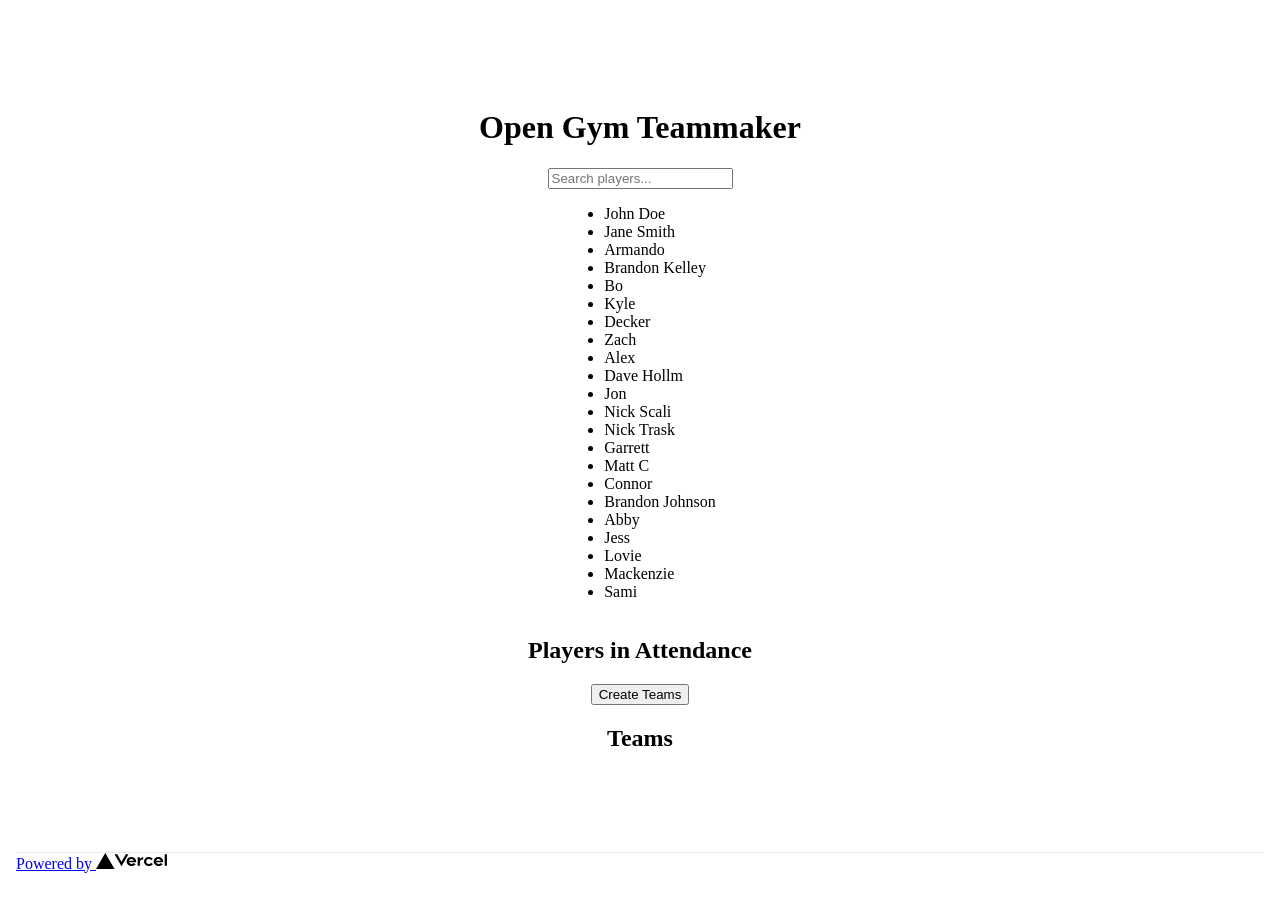
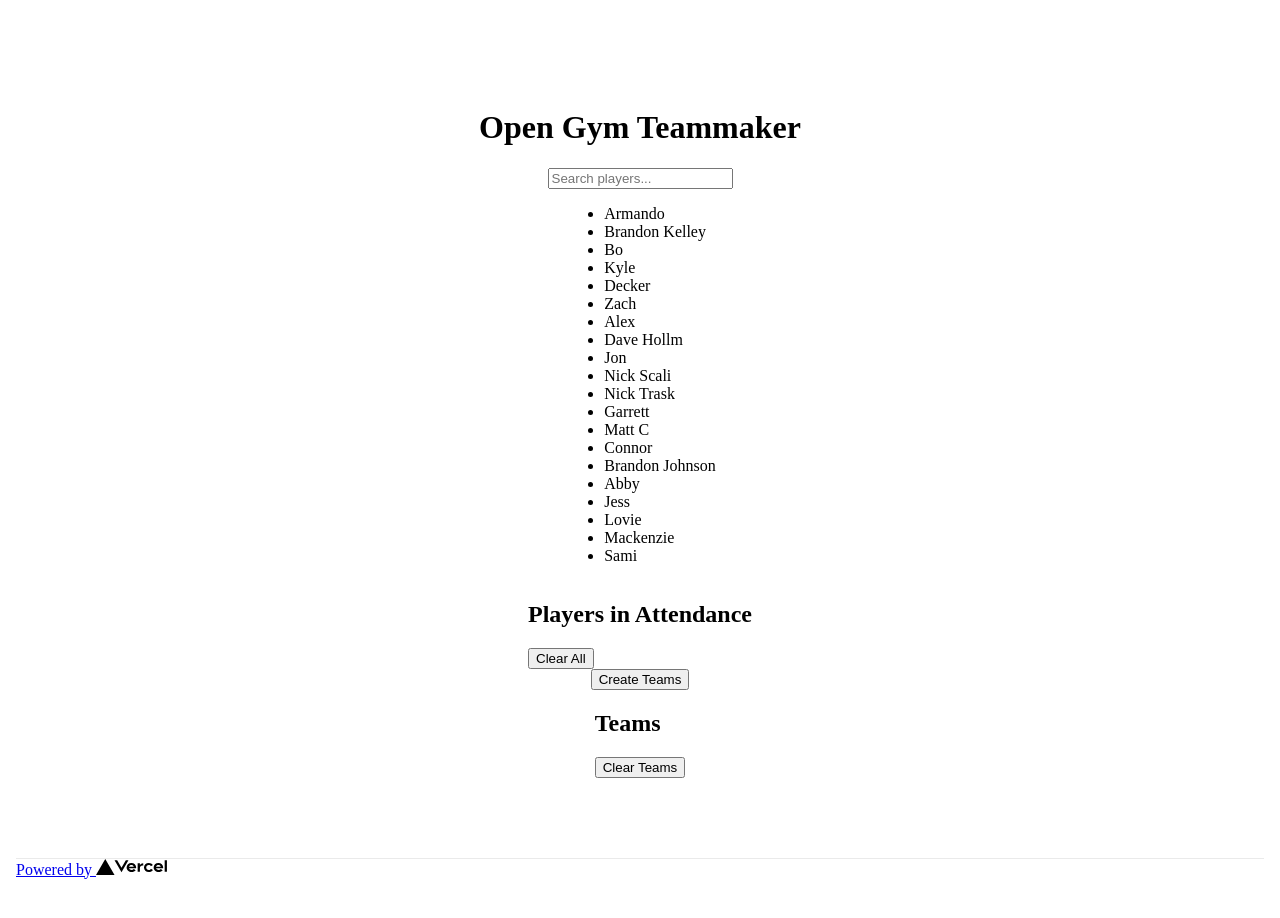
Before and after one commit to jsartin513/open-gym, a Next.js app: page / in a window 1280 px wide. Shown: the top 918 px of the page. Built offline with nearby package versions, Linux system fonts and the light colour scheme.

Commit message:
names, clear button

```diff
--- a/pages/index.js
+++ b/pages/index.js
@@ -3,8 +3,6 @@ import Head from 'next/head';
 import styles from '../styles/Home.module.css';
 
 const regularPlayers = [
-  { name: 'John Doe', gender: 'male', extraStrongArm: true, skillLevel: 'advanced' },
-  { name: 'Jane Smith', gender: 'female', skillLevel: 'intermediate' },
   { name: 'Armando', gender: 'male', skillLevel: 'extraordinary' },
   { name: 'Brandon Kelley', gender: 'male', skillLevel: 'extraordinary' },
   { name: 'Bo', gender: 'male', skillLevel: 'very advanced' },
@@ -44,6 +42,14 @@ export default function Home() {
     setAttendance(attendance.filter(p => p.name !== player.name));
   };
 
+  const clearAttendance = () => {
+    setAttendance([]);
+  };
+
+  const clearTeams = () => {
+    setTeams([]);
+  };
+
   const filteredPlayers = regularPlayers.filter(player =>
     player.name.toLowerCase().includes(query.toLowerCase())
   );
@@ -60,16 +66,22 @@ export default function Home() {
 
     const teams = Array.from({ length: numTeams }, () => []);
 
-    const extraordinaryPlayers = attendance.filter(player => player.skillLevel === 'extraordinary');
-    const veryAdvancedPlayers = attendance.filter(player => player.skillLevel === 'very advanced');
-    const advancedPlayers = attendance.filter(player => player.skillLevel === 'advanced');
-    const intermediatePlayers = attendance.filter(player => player.skillLevel === 'intermediate');
+    const malePlayers = attendance.filter(player => player.gender === 'male');
+
+    const extraordinaryPlayers = malePlayers.filter(player => player.skillLevel === 'extraordinary');
+    const veryAdvancedPlayers = malePlayers.filter(player => player.skillLevel === 'very advanced');
+    const advancedPlayers = malePlayers.filter(player => player.skillLevel === 'advanced');
+    const intermediateStrongPlayers = malePlayers.filter(player => player.skillLevel === 'intermediate' && player.strongArm);
+    const intermediatePlayers = malePlayers.filter(player => player.skillLevel === 'intermediate' && !player.strongArm);
+
+    const femalePlayers = attendance.filter(player => player.gender === 'female'); // TODO: Other genders
 
     let offset = 0;
     const distributePlayers = (players, offset) => {
       players.forEach((player, index) => {
         teams[(index + offset) % numTeams].push(player);
       });
+      console.log("offset", offset);
       // Return the offset for the next group of players
       return players.length % numTeams;
     };
@@ -77,7 +89,9 @@ export default function Home() {
     offset = distributePlayers(extraordinaryPlayers, offset);
     offset = distributePlayers(veryAdvancedPlayers, offset);
     offset = distributePlayers(advancedPlayers, offset);
-    distributePlayers(intermediatePlayers, offset);
+    offset = distributePlayers(intermediateStrongPlayers, offset);
+    offset = distributePlayers(intermediatePlayers, offset);
+    offset = distributePlayers(femalePlayers, offset);
 
     setTeams(teams);
   };
@@ -106,6 +120,7 @@ export default function Home() {
         </ul>
         <div>
           <h2>Players in Attendance</h2>
+          <button onClick={clearAttendance}>Clear All</button>
           {attendance.map(player => (
             <div key={player.name} className={styles.playerPanel}>
               <span>{player.name}</span>
@@ -116,6 +131,7 @@ export default function Home() {
         <button onClick={createTeams}>Create Teams</button>
         <div>
           <h2>Teams</h2>
+          <button onClick={clearTeams}>Clear Teams</button>
           {teams.map((team, index) => (
             <div key={index}>
               <h3>Team {index + 1}</h3>
```
Also changed, not shown: 1 other file (tests, documents, lock files or other folders).
